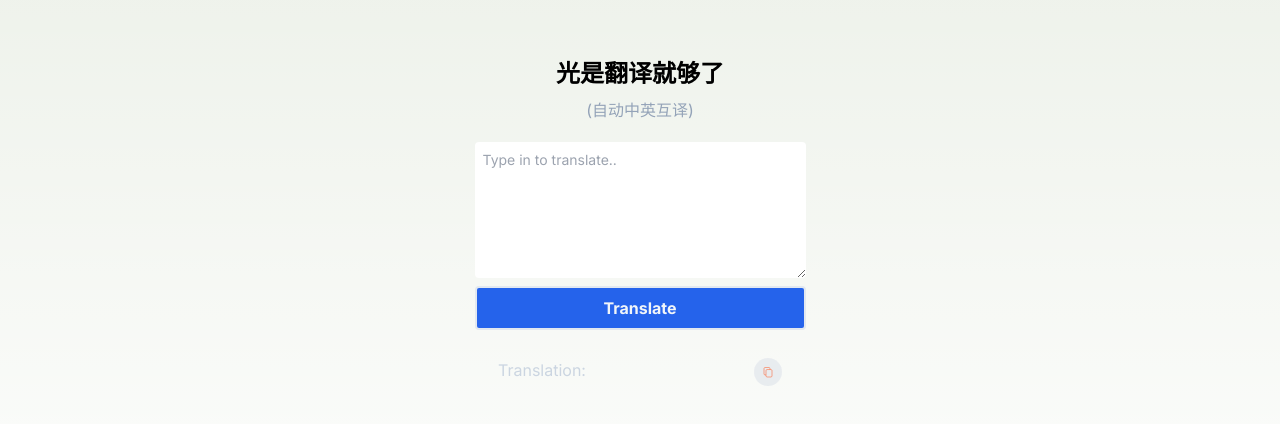
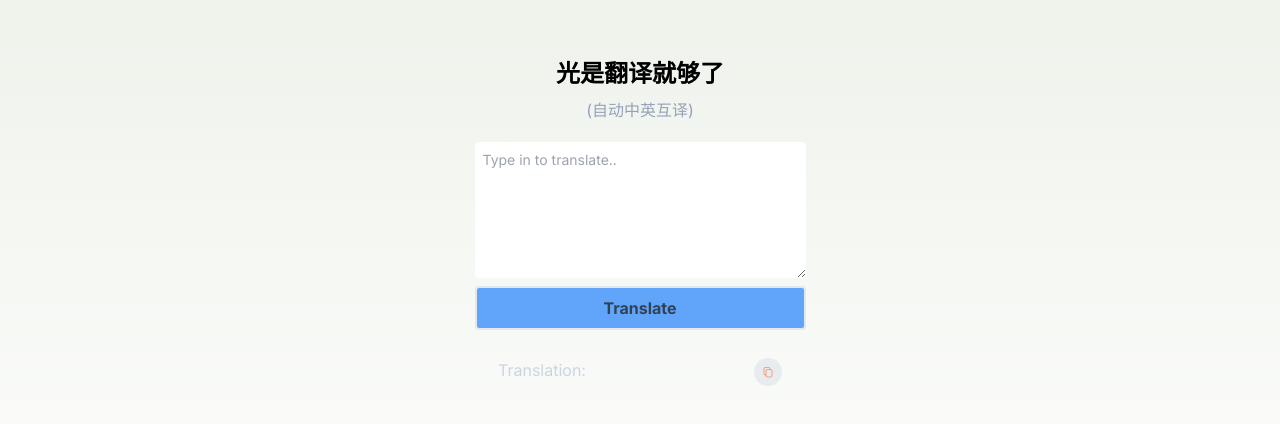
Before and after one commit to Putaolaozu/lightranslator, a Next.js app: page / in a window 1280 px wide. Shown: the part 176-600 px from the top of the page. Built offline with nearby package versions, Linux system fonts and the light colour scheme.

Commit message:
translate button color

```diff
--- a/src/app/page.tsx
+++ b/src/app/page.tsx
@@ -55,7 +55,7 @@ export default function Home() {
         />
         <button
           type="submit"
-          className="border-slate-200 text-slate-100 dark:text-slate-300 font-bold border-spacing-1 border-2 rounded bg-blue-600 dark:bg-blue-800 p-2 hover:bg-blue-500">
+          className="border-slate-200 text-slate-700 dark:text-slate-300 font-bold border-spacing-1 border-2 rounded bg-blue-400 dark:bg-blue-800 p-2 hover:bg-blue-500">
           {isSubmitting ? "Translating..." : "Translate"}
         </button>
       </form>
```
